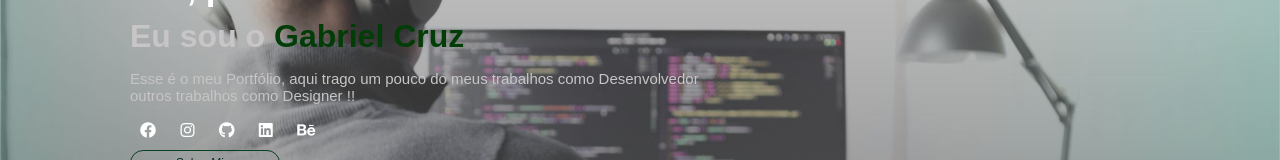
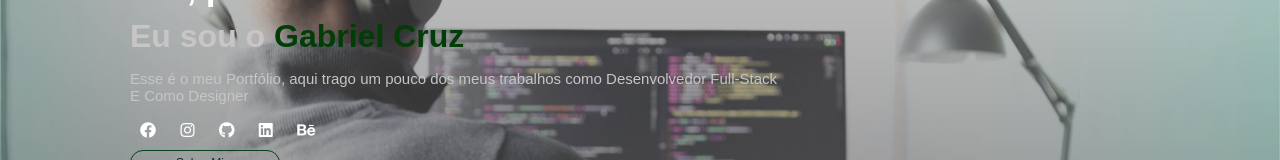
Before and after one commit to gviniciusc/portfolio, a plain HTML site: page index.html in a window 1280 px wide. Shown: the part 228-388 px from the top of the page. Drawn offline with Linux system fonts and the light colour scheme.

Commit message:
primeiro commit

```diff
--- a/index.html
+++ b/index.html
@@ -37,8 +37,8 @@
             <div class="text">
                 <h3>Olá, pessoal</h3>
                 <h1>Eu sou o<span> Gabriel Cruz</span></h1>
-                <p>Esse é o meu Portfólio, aqui trago um pouco do meus trabalhos como Desenvolvedor
-                    <br> outros trabalhos como Designer !!
+                <p>Esse é o meu Portfólio, aqui trago um pouco dos meus trabalhos como Desenvolvedor Full-Stack
+                    <br> E Como Designer
                 </p>
                   <br>
 
```
